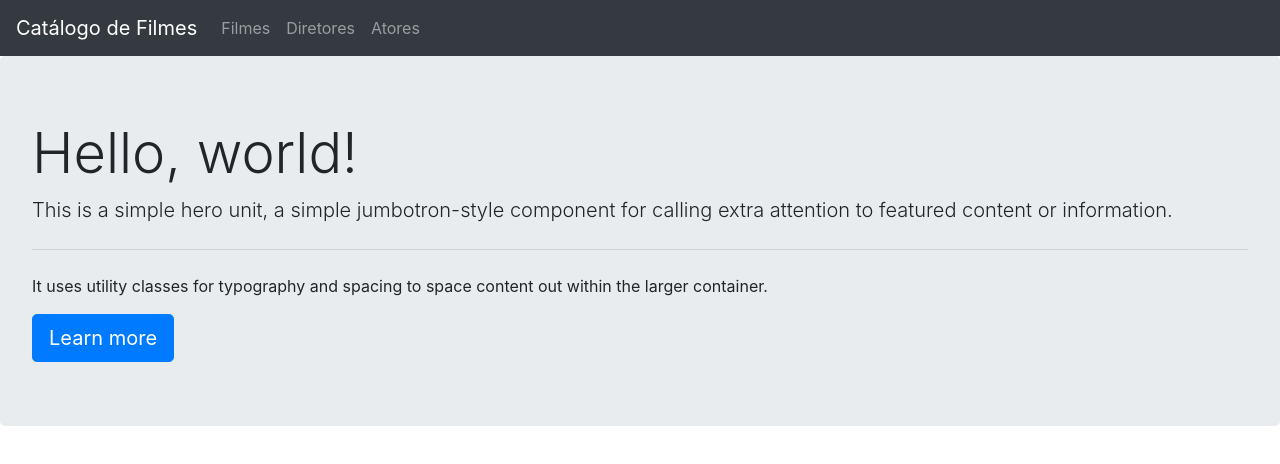
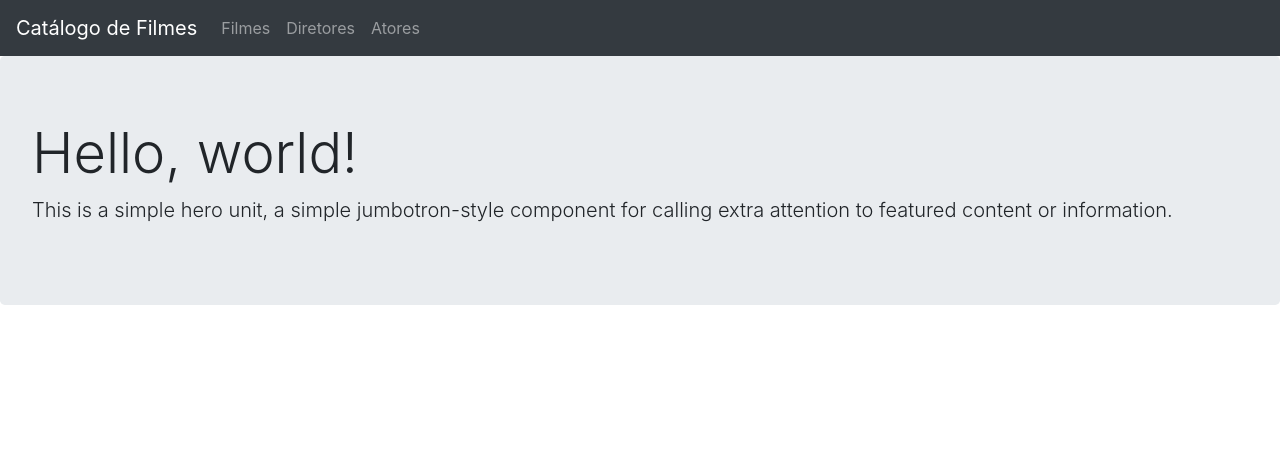
Before and after one commit to mlsiqueira/catalogo-front, an Angular app: page / in a window 1280 px wide. Shown: the top 464 px of the page. Built offline with nearby package versions, Linux system fonts and the light colour scheme.

Commit message:
criação do componente page-header

```diff
--- a/src/app/app.component.html
+++ b/src/app/app.component.html
@@ -1,9 +1,3 @@
 <app-navbar></app-navbar>
-<div class="jumbotron">
-  <h1 class="display-4">Hello, world!</h1>
-  <p class="lead">This is a simple hero unit, a simple jumbotron-style component for calling extra attention to featured content or information.</p>
-  <hr class="my-4">
-  <p>It uses utility classes for typography and spacing to space content out within the larger container.</p>
-  <a class="btn btn-primary btn-lg" href="#" role="button">Learn more</a>
-</div>
+<app-page-header></app-page-header>
 <router-outlet></router-outlet>
--- a/src/app/app.module.ts
+++ b/src/app/app.module.ts
@@ -6,11 +6,13 @@ import { AppRoutingModule } from './app-routing.module';
 import { AppComponent } from './app.component';
 
 import { NavbarComponent } from './shared/navbar/navbar.component';
+import { PageHeaderComponent } from './shared/page-header/page-header.component';
 
 @NgModule({
   declarations: [
     AppComponent,
-    NavbarComponent
+    NavbarComponent,
+    PageHeaderComponent
   ],
   imports: [
     BrowserModule,
--- /dev/null
+++ b/src/app/shared/page-header/page-header.component.html
@@ -0,0 +1,4 @@
+<div class="jumbotron">
+  <h1 class="display-4">Hello, world!</h1>
+  <p class="lead">This is a simple hero unit, a simple jumbotron-style component for calling extra attention to featured content or information.</p>
+</div>
--- /dev/null
+++ b/src/app/shared/page-header/page-header.component.ts
@@ -0,0 +1,15 @@
+import { Component, OnInit } from '@angular/core';
+
+@Component({
+  selector: 'app-page-header',
+  templateUrl: './page-header.component.html',
+  styleUrls: ['./page-header.component.scss']
+})
+export class PageHeaderComponent implements OnInit {
+
+  constructor() { }
+
+  ngOnInit() {
+  }
+
+}
```
Also changed, not shown: src/app/shared/page-header/page-header.component.scss (added), 1 other file (tests, documents, lock files or other folders).
